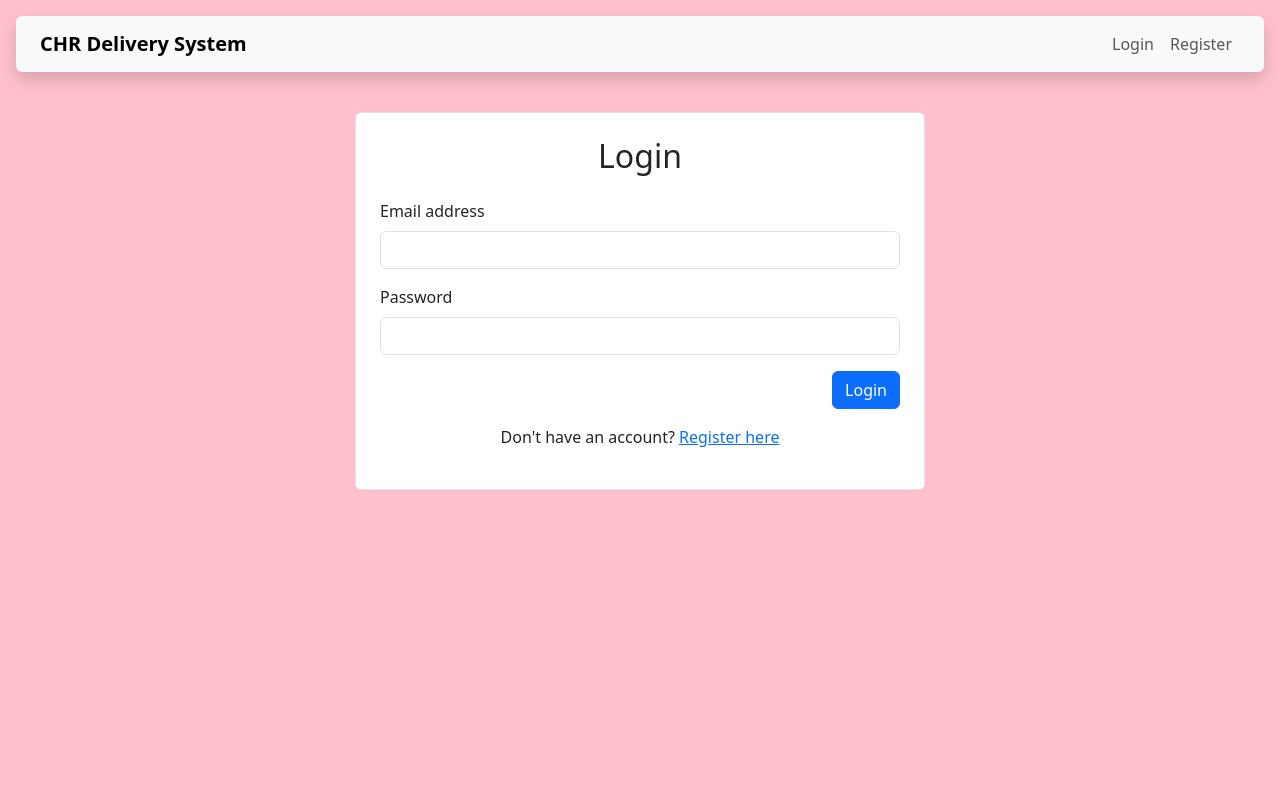
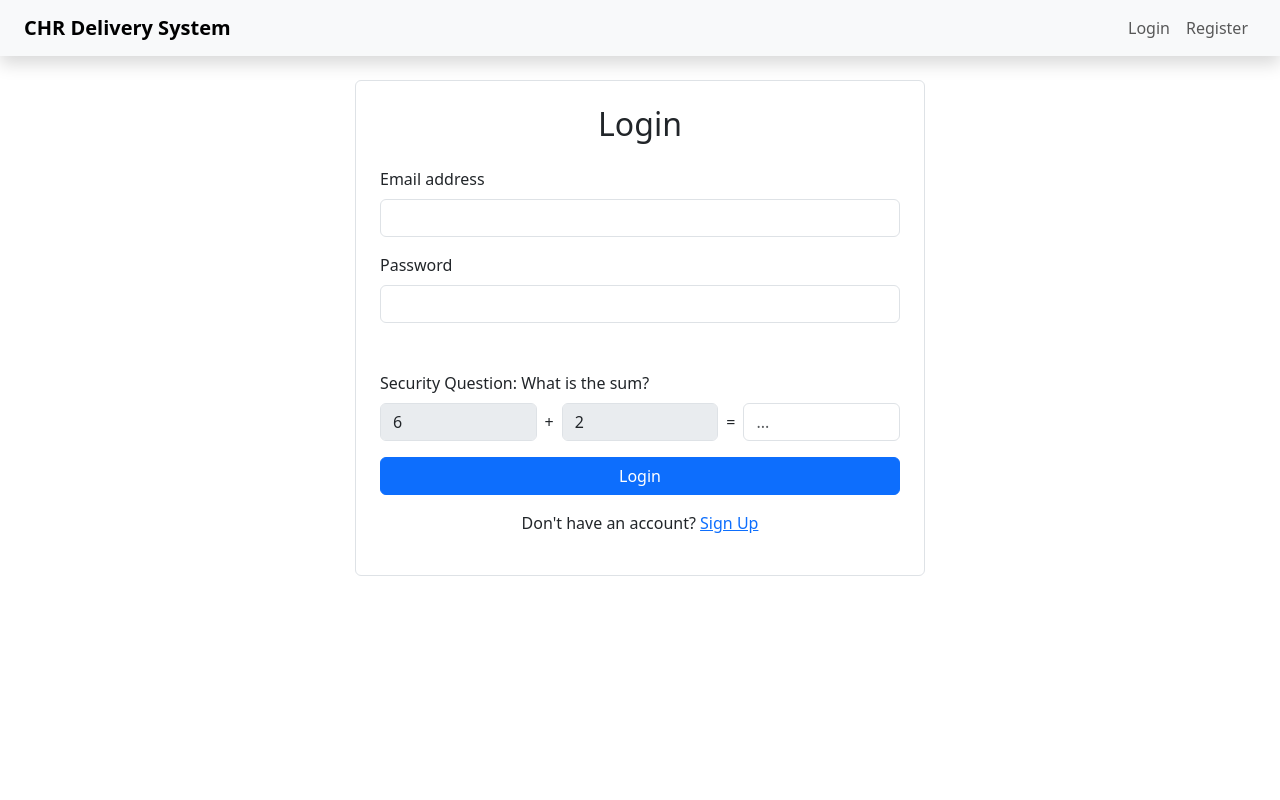
Before and after one commit to bleunar/cap-clark, a Flask app: page /auth/login in a window 1280 px wide. Run offline with Flask 3, Linux system fonts and the light colour scheme.

Commit message:
update_v2

```diff
--- a/project/app/templates/auth/login.html
+++ b/project/app/templates/auth/login.html
@@ -1,10 +1,20 @@
 {% extends "base.html" %}
 {% block title %}Login{% endblock %}
 {% block content %}
+
+
 <div class="row justify-content-center">
     <div class="col-md-6 border p-4 rounded bg-white">
         <h2 class="mb-4 text-center">Login</h2>
-        <form method="POST" action="{{ url_for('auth_bp.login') }}">
+
+        <!-- Error message container -->
+        <div id="error-message" class="d-none bg-red-100 border border-red-400 text-red-700 px-4 py-3 rounded relative mb-4"
+            role="alert">
+            <strong class="font-bold">Error:</strong>
+            <span class="block sm:inline">Incorrect answer to the security question. Please try again.</span>
+        </div>
+
+        <form id="login-form" method="POST" action="{{ url_for('auth_bp.login') }}">
             <div class="mb-3">
                 <label for="email" class="form-label">Email address</label>
                 <input type="email" class="form-control" id="email" name="email" required>
@@ -13,13 +23,108 @@
                 <label for="password" class="form-label">Password</label>
                 <input type="password" class="form-control" id="password" name="password" required>
             </div>
-            <div class="d-flex justify-content-end">
-                <button type="submit" class="btn btn-primary">Login</button>
+
+            <div class="mt-5">
+                <label class="block text-gray-700 text-sm font-bold mb-2">Security Question: What is the sum?</label>
+                <div class="d-flex flex-row align-items-center gap-2 mb-3">
+                    <input type="text" id="num1" name="num1_display"
+                        class="form-control" disabled>
+
+                    <span class="text-xl font-bold">+</span>
+
+                    <input type="text" id="num2" name="num2_display"
+                        class="form-control" disabled>
+
+                    <span class="text-xl font-bold">=</span>
+
+                    <input type="text" id="user-answer" name="user_answer"
+                        class="form-control"
+                        required placeholder="...">
+                </div>
+            </div>
+
+            <input type="hidden" id="num1-hidden" name="num1">
+            <input type="hidden" id="num2-hidden" name="num2">
+
+            <div class="d-flex justify-content-center">
+                <button type="submit" class="flex-fill btn btn-primary">Login</button>
             </div>
         </form>
         <p class="mt-3 text-center">
-            Don't have an account? <a href="{{ url_for('auth_bp.register') }}">Register here</a>
+            Don't have an account? <a href="{{ url_for('auth_bp.register') }}">Sign Up</a>
         </p>
     </div>
 </div>
+
+<script>
+    // Wait for the DOM to be fully loaded before running the script
+    document.addEventListener('DOMContentLoaded', function () {
+
+        // Get references to the HTML elements
+        const num1Field = document.getElementById('num1');
+        const num2Field = document.getElementById('num2');
+        const num1Hidden = document.getElementById('num1-hidden');
+        const num2Hidden = document.getElementById('num2-hidden');
+        const userAnswerField = document.getElementById('user-answer');
+        const loginForm = document.getElementById('login-form');
+        const errorMessage = document.getElementById('error-message');
+
+        // --- Function to generate random numbers and update the form ---
+        function generateNumbers() {
+            // Generate two random integers between 1 and 30
+            const randomNum1 = Math.floor(Math.random() * 20) + 1;
+            const randomNum2 = Math.floor(Math.random() * 10) + 1;
+
+            // Display the numbers in the disabled input fields
+            num1Field.value = randomNum1;
+            num2Field.value = randomNum2;
+
+            console.log(randomNum1, randomNum2)
+
+            // Set the values of the hidden fields to be sent to the server
+            num1Hidden.value = randomNum1;
+            num2Hidden.value = randomNum2;
+        }
+
+        // --- Event listener for the form submission ---
+        loginForm.addEventListener('submit', function (event) {
+            // Get the values from the form
+            const num1 = parseInt(num1Field.value, 10);
+            const num2 = parseInt(num2Field.value, 10);
+            const userAnswer = parseInt(userAnswerField.value, 10);
+
+            // Calculate the correct answer
+            const correctAnswer = num1 + num2;
+
+            // Check if the user's answer is correct
+            // isNaN(userAnswer) checks if the field is empty or not a number
+            if (userAnswer !== correctAnswer || isNaN(userAnswer)) {
+                // Prevent the form from submitting
+                event.preventDefault();
+
+                // Show the error message
+                errorMessage.classList.remove('d-none');
+
+                // Add a red border to the answer field for visual feedback
+                userAnswerField.classList.add('border-red-500');
+
+                // Generate new numbers for the next attempt
+                generateNumbers();
+
+                // Clear the user's incorrect answer
+                userAnswerField.value = '';
+            } else {
+                // If the answer is correct, hide any previous error messages
+                errorMessage.add('d-none');
+                userAnswerField.classList.remove('border-red-500');
+                // The form will submit as normal
+            }
+        });
+
+        // --- Initial call to generate numbers when the page loads ---
+        generateNumbers();
+    });
+</script>
+
+
 {% endblock %}
--- a/project/app/templates/base.html
+++ b/project/app/templates/base.html
@@ -8,11 +8,16 @@
     <link href="https://cdn.jsdelivr.net/npm/bootstrap@5.3.3/dist/css/bootstrap.min.css" rel="stylesheet"
         integrity="sha384-QWTKZyjpPEjISv5WaRU9OFeRpok6YctnYmDr5pNlyT2bRjXh0JMhjY6hW+ALEwIH" crossorigin="anonymous">
     <link rel="stylesheet" href="https://cdn.jsdelivr.net/npm/bootstrap-icons@1.11.3/font/bootstrap-icons.min.css">
+    <style>
+        .borderer *{
+            border: 1px solid red;
+        }
+    </style>
 </head>
 
-<body class="d-flex flex-column h-100" style="background-color: pink;">
-    <header class="p-3">
-        <nav class="navbar navbar-expand-lg bg-light rounded shadow">
+<body class="d-flex flex-column h-100">
+    <header class="p-0">
+        <nav class="navbar navbar-expand-lg bg-light shadow">
             <div class="container-fluid px-4">
                 <a class="navbar-brand fw-bold" href="{{ url_for('root_route') }}">CHR Delivery System</a>
                 <button class="navbar-toggler" type="button" data-bs-toggle="collapse" data-bs-target="#navbarNav"
--- a/project/app/templates/customer/cart.html
+++ b/project/app/templates/customer/cart.html
@@ -17,14 +17,14 @@
         {% for item in cart_items %}
         <tr>
             <td class=" text-capitalize">{{ item.name }}</td>
-            <td>${{ "%.2f"|format(item.price) }}</td>
+            <td>₱{{ "%.2f"|format(item.price) }}</td>
             <td>
                 <form action="{{ url_for('customer_bp.update_cart', item_uuid=item.uuid) }}" method="post" class="d-flex">
                     <input type="number" name="quantity" value="{{ item.quantity }}" min="0" class="form-control form-control-sm" style="width: 60px;">
                     <button type="submit" class="btn btn-sm btn-outline-primary ms-1"><i class="bi bi-arrow-clockwise"></i></button>
                 </form>
             </td>
-            <td>${{ "%.2f"|format(item.subtotal) }}</td>
+            <td>₱{{ "%.2f"|format(item.subtotal) }}</td>
         </tr>
         {% endfor %}
     </tbody>
@@ -32,7 +32,7 @@
 </div>
 <div class="p-4 bg-light rounded">
     <div class="text-end">
-    <h4>Total: ${{ "%.2f"|format(total_price) }}</h4>
+    <h4>Total: ₱{{ "%.2f"|format(total_price) }}</h4>
     <a href="{{ url_for('customer_bp.checkout') }}" class="btn btn-success">Proceed to Checkout</a>
 </div>
 {% else %}
--- a/project/app/templates/customer/dashboard.html
+++ b/project/app/templates/customer/dashboard.html
@@ -2,11 +2,12 @@
 {% block title %}Dashboard{% endblock %}
 
 {% block content %}
-<h2 class="mb-4">Shops Near and Far</h2>
+
+<h2 class="mb-4 h4">Available Shops</h2>
 <div class="row row-cols-1 row-cols-md-2 row-cols-lg-3 g-4">
     {% for shop in shops %}
     <div class="col">
-        <div class="card h-100">
+        <div class="card  bg-primary-subtle h-100">
             <div class="card-body">
                 <h5 class="card-title text-capitalize">{{ shop.name }}</h5>
                 <p class="card-text text-capitalize"><small class="text-muted"><i class="bi bi-geo-alt-fill"></i> {{ shop.town }}</small></p>
--- a/project/app/templates/customer/shop_detail.html
+++ b/project/app/templates/customer/shop_detail.html
@@ -19,7 +19,7 @@
                 <div class="d-flex w-100 justify-content-between">
                     <div>
                         <h5 class="mb-1 text-capitalize">{{ item.name }}</h5>
-                        <small>Price: ${{ "%.2f"|format(item.price) }}</small>
+                        <small>Price: ₱{{ "%.2f"|format(item.price) }}</small>
                     </div>
                     <form action="{{ url_for('customer_bp.add_to_cart', item_uuid=item.get_uuid()) }}" method="post"
                         class="d-flex align-items-center">
--- a/project/app/templates/owner/item_form.html
+++ b/project/app/templates/owner/item_form.html
@@ -15,7 +15,7 @@
     <div class="mb-3">
         <label for="price" class="form-label">Price</label>
         <div class="input-group">
-            <span class="input-group-text">$</span>
+            <span class="input-group-text">₱</span>
             <input type="number" step="0.01" class="form-control" id="price" name="price" value="{{ item.price if item else '' }}" required>
         </div>
     </div>
--- a/project/app/templates/owner/item_list.html
+++ b/project/app/templates/owner/item_list.html
@@ -20,7 +20,7 @@
             {% for item in items %}
             <tr>
                 <td class=" text-capitalize">{{ item.name }}</td>
-                <td>${{ "%.2f"|format(item.price) }}</td>
+                <td>{{ "%.2f"|format(item.price) }}</td>
                 <td>
                     {% if item.is_available %}
                     <span class="badge bg-success">Available</span>
```
Also changed, not shown: project/app/routes/customer_routes.py (+31 -3 lines), project/app/templates/auth/register.html (+12 -2 lines), project/app/templates/customer/checkout.html (+6 -6 lines), project/app/templates/customer/orders.html (+8 -6 lines).
